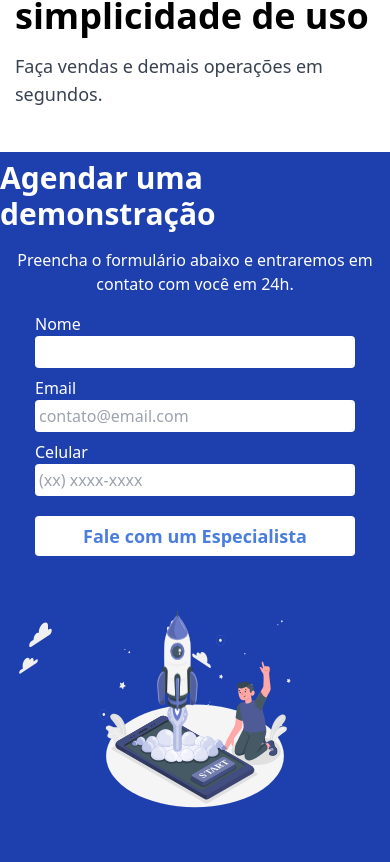
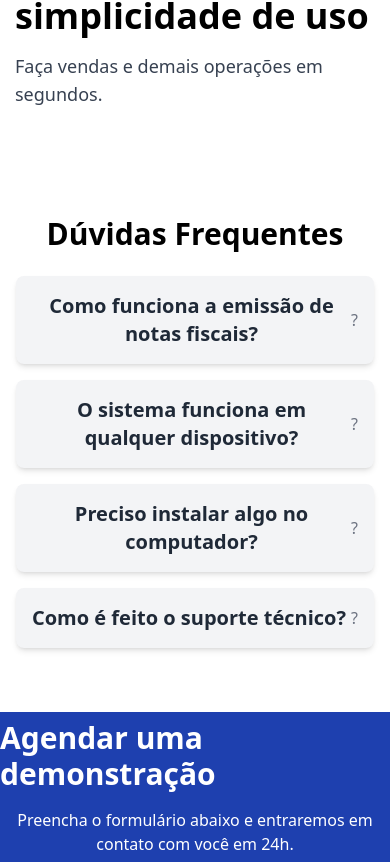
Before and after one commit to GuilhermeSegattoo/inforGerencial-landpage, a Next.js app: page / in a window 390 px wide. Shown: the part 4562-5424 px from the top of the page. Built offline with nearby package versions, Linux system fonts and the light colour scheme.

Commit message:
ajustes 3

```diff
--- /dev/null
+++ b/components/home/FAQ/Faq.tsx
@@ -0,0 +1,96 @@
+import { useState } from "react";
+
+export const FAQ = () => {
+  const [activeIndex, setActiveIndex] = useState<number | null>(null);
+
+  const toggleAnswer = (index: number) => {
+    setActiveIndex(activeIndex === index ? null : index);
+  };
+
+  return (
+    <section
+      id="faq"
+      role="region"
+      aria-labelledby="faq"
+      className="bg-white py-16 px-4 lg:px-16"
+    >
+      <div className="max-w-6xl mx-auto text-center">
+        <h2 className="text-3xl font-bold text-black mb-6">Dúvidas Frequentes</h2>
+
+        <div className="space-y-4">
+          {/* Pergunta 1 */}
+          <div
+            className="bg-gray-100 p-4 rounded-lg shadow-md cursor-pointer"
+            onClick={() => toggleAnswer(0)}
+          >
+            <div className="flex justify-between items-center">
+              <h3 className="text-xl font-semibold text-gray-800">
+                Como funciona a emissão de notas fiscais?
+              </h3>
+              <span className="text-gray-500">?</span>
+            </div>
+            {activeIndex === 0 && (
+              <p className="text-gray-700 mt-4">
+                A emissão de notas fiscais pode ser feita diretamente no nosso sistema, de forma automática, com o preenchimento dos dados de venda.
+              </p>
+            )}
+          </div>
+
+          {/* Pergunta 2 */}
+          <div
+            className="bg-gray-100 p-4 rounded-lg shadow-md cursor-pointer"
+            onClick={() => toggleAnswer(1)}
+          >
+            <div className="flex justify-between items-center">
+              <h3 className="text-xl font-semibold text-gray-800">
+                O sistema funciona em qualquer dispositivo?
+              </h3>
+              <span className="text-gray-500">?</span>
+            </div>
+            {activeIndex === 1 && (
+              <p className="text-gray-700 mt-4">
+                Sim, o nosso sistema é totalmente responsivo e pode ser acessado de qualquer dispositivo, como computadores, tablets e smartphones.
+              </p>
+            )}
+          </div>
+
+          {/* Pergunta 3 */}
+          <div
+            className="bg-gray-100 p-4 rounded-lg shadow-md cursor-pointer"
+            onClick={() => toggleAnswer(2)}
+          >
+            <div className="flex justify-between items-center">
+              <h3 className="text-xl font-semibold text-gray-800">
+                Preciso instalar algo no computador?
+              </h3>
+              <span className="text-gray-500">?</span>
+            </div>
+            {activeIndex === 2 && (
+              <p className="text-gray-700 mt-4">
+                Não, nosso sistema é baseado na web, você só precisa de uma conexão com a internet e um navegador atualizado.
+              </p>
+            )}
+          </div>
+
+          {/* Pergunta 4 */}
+          <div
+            className="bg-gray-100 p-4 rounded-lg shadow-md cursor-pointer"
+            onClick={() => toggleAnswer(3)}
+          >
+            <div className="flex justify-between items-center">
+              <h3 className="text-xl font-semibold text-gray-800">
+                Como é feito o suporte técnico?
+              </h3>
+              <span className="text-gray-500">?</span>
+            </div>
+            {activeIndex === 3 && (
+              <p className="text-gray-700 mt-4">
+                O suporte técnico é realizado de forma online, pelo nosso número de telefone ou até mesmo via videochamada, conforme a necessidade.
+              </p>
+            )}
+          </div>
+        </div>
+      </div>
+    </section>
+  );
+};
--- a/components/utils/template/header/nav.tsx
+++ b/components/utils/template/header/nav.tsx
@@ -12,7 +12,8 @@ export const Nav = ({mode = "normal", onClick} : Props) => {
         {text : "Home"       , href : "#home"},
         {text : "Recursos"        , href : "#sobre"},
         {text : "Preços", href : "#solucao"},
-        {text : "FAQ"  , href : "#contato"}
+        {text : "Contato" , href : "#contato"},
+        {text : "FAQ"  , href : "#faq"}
     ]
 
     return (
--- a/pages/index.tsx
+++ b/pages/index.tsx
@@ -6,6 +6,7 @@ import { Contato } from "../components/home/contato";
 import { Inicio } from "../components/home/inicio";
 import { PassoAPasso } from "../components/home/passo_a_passo";
 import { Template } from "../components/utils/template";
+import { FAQ } from "../components/home/FAQ/Faq";
 
 const Home: NextPage = () => {
   return (
@@ -14,6 +15,7 @@ const Home: NextPage = () => {
       <Sobre />
       <Solucao />
       <PassoAPasso />
+      <FAQ />
       <Contato />
     </Template>
   );
```
